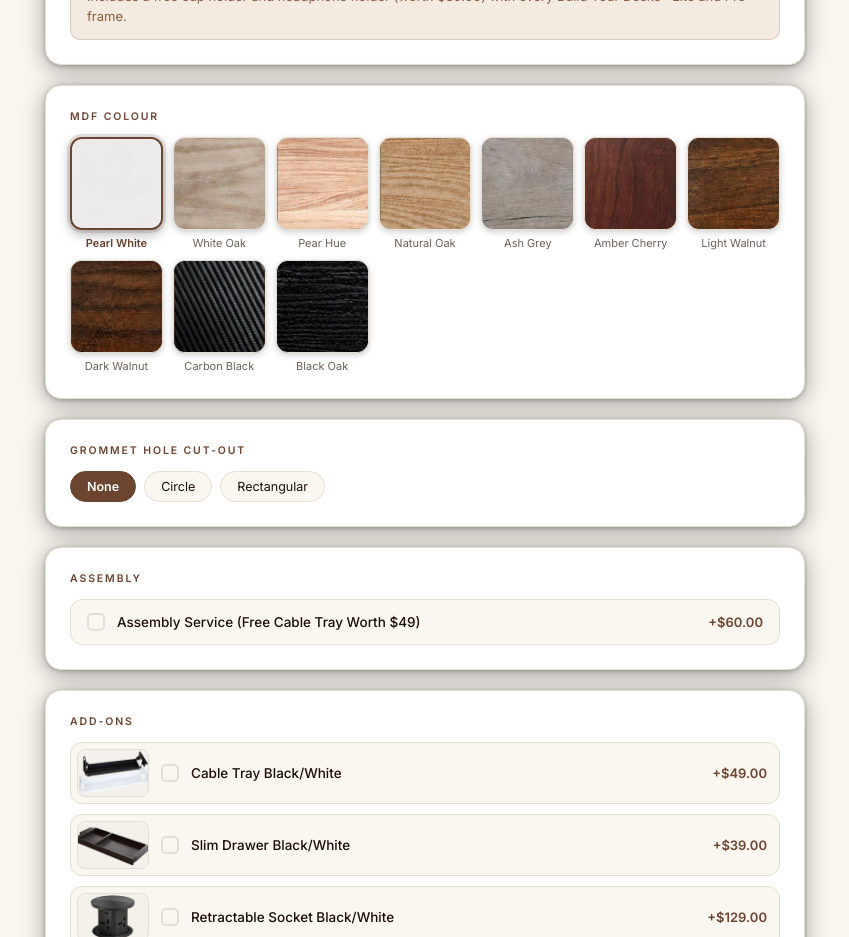
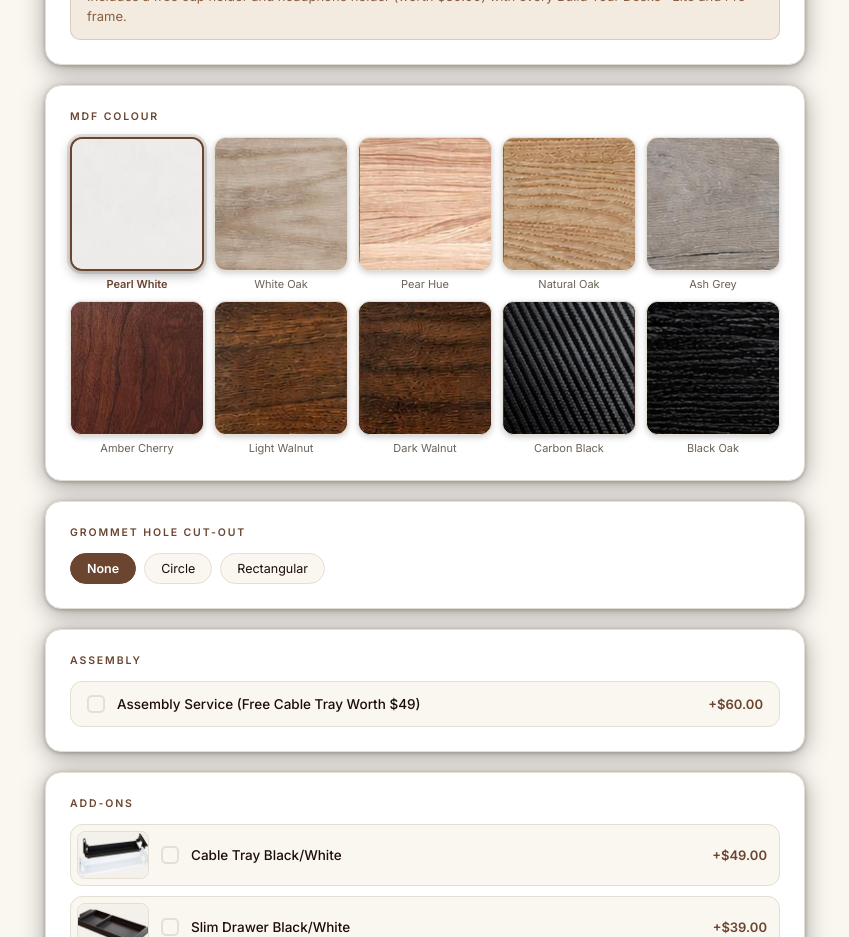
Before and after one commit to BuildYourDesksSG/byd-price-estimatorz, a React (Vite) app: page / in a window 1280 px wide. Shown: the part 1260-2197 px from the top of the page, without its empty margins (215-1064 px from the left). Built offline with nearby package versions, Linux system fonts and the light colour scheme; a web font is replaced by a local one.

Commit message:
Grid layout: MDF 5 per row, wood species 4 per row

```diff
--- a/src/components/calculators/LShapeMaterialPanel.jsx
+++ b/src/components/calculators/LShapeMaterialPanel.jsx
@@ -253,6 +253,7 @@ export default function LShapeMaterialPanel({ materialKey }) {
           selected={colour}
           onSelect={setColour}
           showRate={isSpecies}
+          columns={isSpecies ? 4 : undefined}
         />
         {isSpecies && (
           <div style={{ marginTop: 14 }}>
--- a/src/components/calculators/RectCalculator.jsx
+++ b/src/components/calculators/RectCalculator.jsx
@@ -362,7 +362,7 @@ export default function RectCalculator() {
         <>
           <Card>
             <SectionLabel>MDF Colour</SectionLabel>
-            <ColourSwatchGrid colours={MDF_COLOURS} selected={colour} onSelect={setColour} />
+            <ColourSwatchGrid colours={MDF_COLOURS} selected={colour} onSelect={setColour} columns={5} />
           </Card>
 
           <Card>
--- a/src/components/ui/ColourSwatchGrid.jsx
+++ b/src/components/ui/ColourSwatchGrid.jsx
@@ -1,11 +1,13 @@
 import { T } from '../../constants/tokens'
 
-export default function ColourSwatchGrid({ colours, selected, onSelect, showRate }) {
+export default function ColourSwatchGrid({ colours, selected, onSelect, showRate, columns }) {
   return (
     <div
       style={{
         display: 'grid',
-        gridTemplateColumns: 'repeat(auto-fill,minmax(88px,1fr))',
+        gridTemplateColumns: columns
+          ? `repeat(${columns},minmax(0,1fr))`
+          : 'repeat(auto-fill,minmax(88px,1fr))',
         gap: 10,
       }}
     >
```
